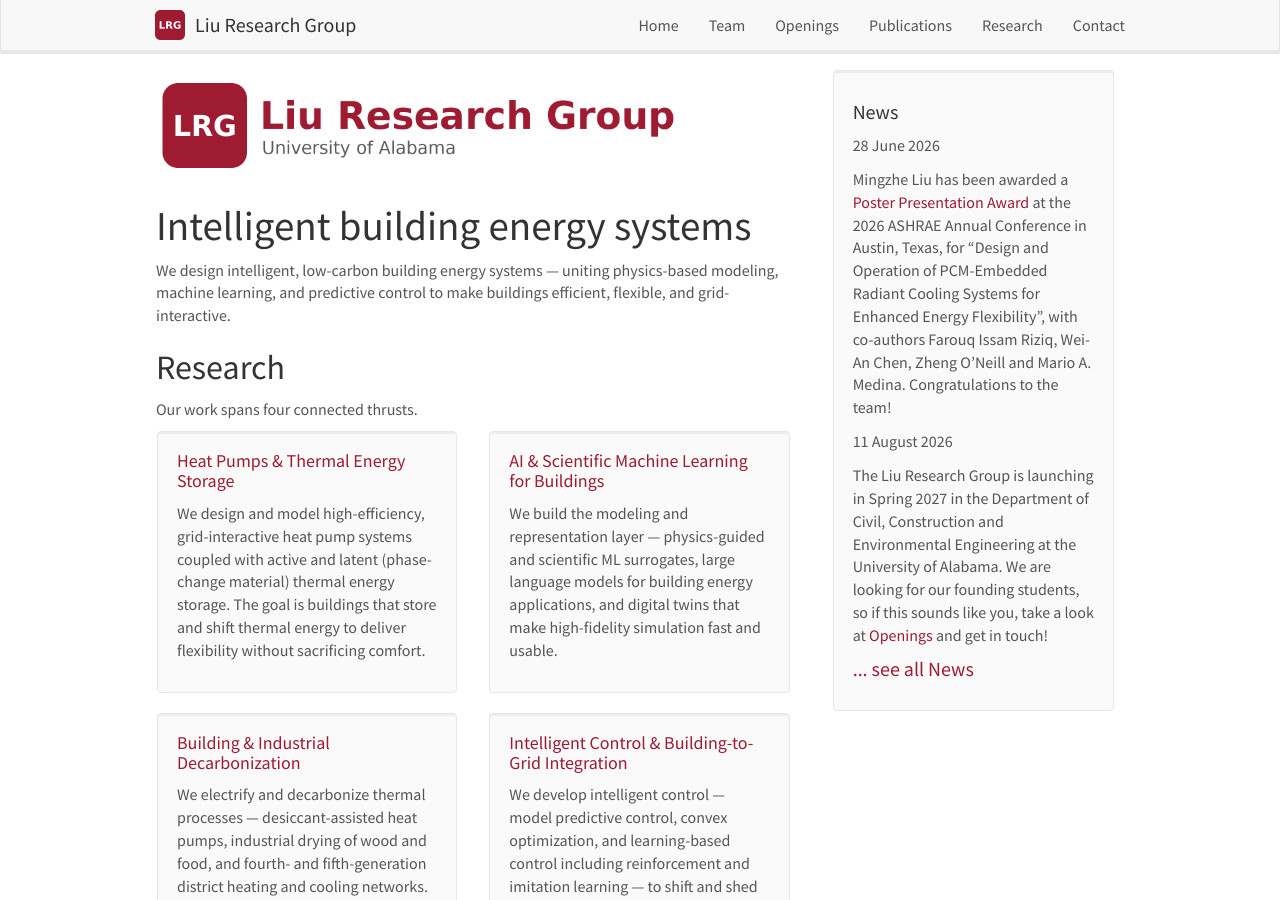
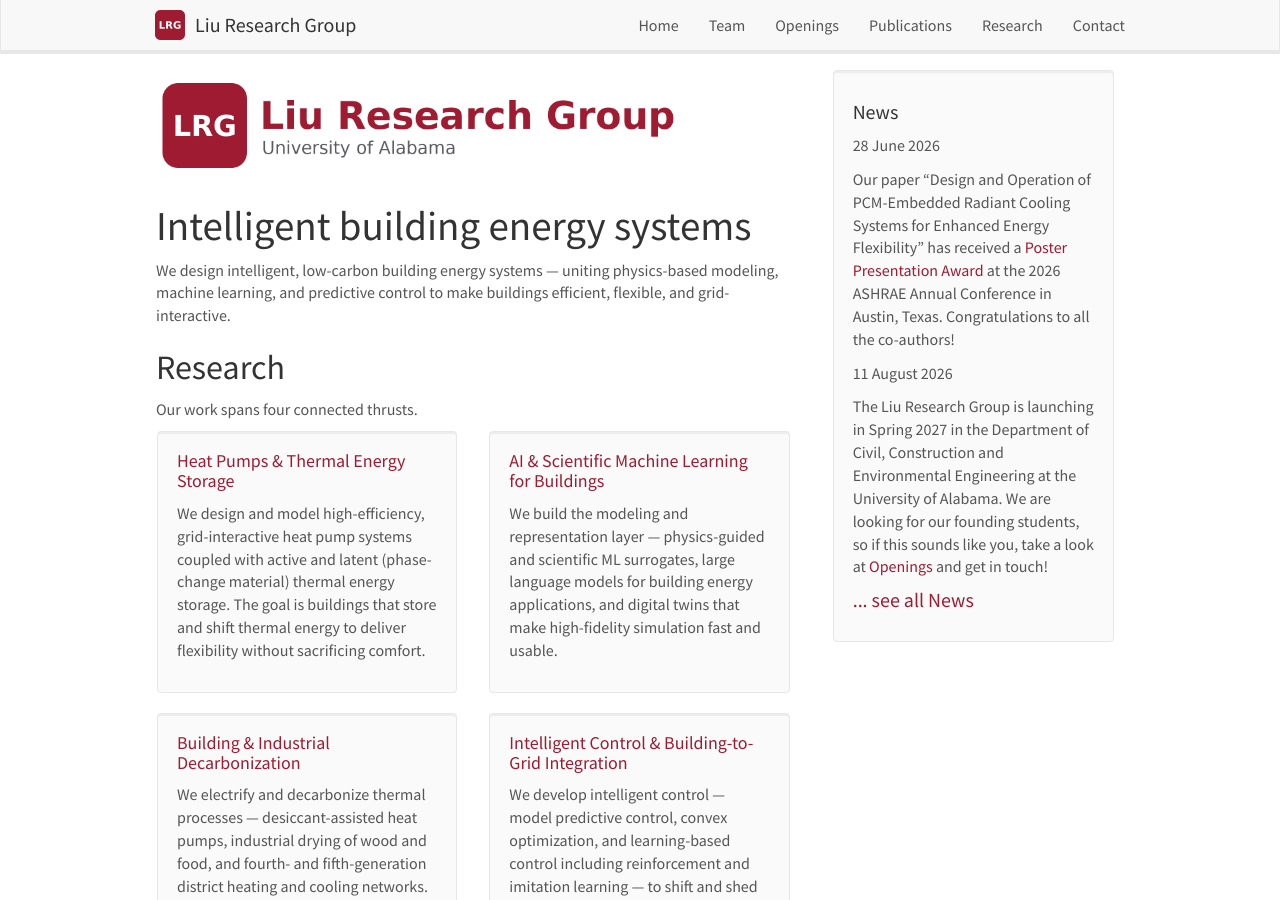
Before and after one commit to liu-research-group/liu-research-group.github.io, a Jekyll site: the page built from _pages/home.md, in a window 1280 px wide and 900 px high. Built offline with Jekyll 4.4.1, drawn with Linux system fonts in a browser that asks for light colours; nearby versions of some CDN libraries.

Commit message:
content: announce the paper rather than a person
Naming an individual forced a choice between crediting the first author and
crediting the PI, and either way the item read slightly off -- congratulating
yourself in one direction, understating your own award in the other. Leading
with the work avoids the question: the group announces its paper, and the
congratulation goes outward to the co-authors.

Full recipient list stays one click away in ASHRAE's announcement.

```diff
--- a/_data/news.yml
+++ b/_data/news.yml
@@ -1,5 +1,5 @@
 - date: 28 June 2026
-  headline: "Mingzhe Liu has been awarded a [Poster Presentation Award](https://www.ashrae.org/about/news/2026/ashrae-recognizes-outstanding-member-achievements-at-annual-conference) at the 2026 ASHRAE Annual Conference in Austin, Texas, for \"Design and Operation of PCM-Embedded Radiant Cooling Systems for Enhanced Energy Flexibility\", with co-authors Farouq Issam Riziq, Wei-An Chen, Zheng O'Neill and Mario A. Medina. Congratulations to the team!"
+  headline: "Our paper \"Design and Operation of PCM-Embedded Radiant Cooling Systems for Enhanced Energy Flexibility\" has received a [Poster Presentation Award](https://www.ashrae.org/about/news/2026/ashrae-recognizes-outstanding-member-achievements-at-annual-conference) at the 2026 ASHRAE Annual Conference in Austin, Texas. Congratulations to all the co-authors!"
 
 - date: 11 August 2026
   headline: "The Liu Research Group is launching in Spring 2027 in the Department of Civil, Construction and Environmental Engineering at the University of Alabama. We are looking for our founding students, so if this sounds like you, take a look at [Openings](/openings) and get in touch!"
```
